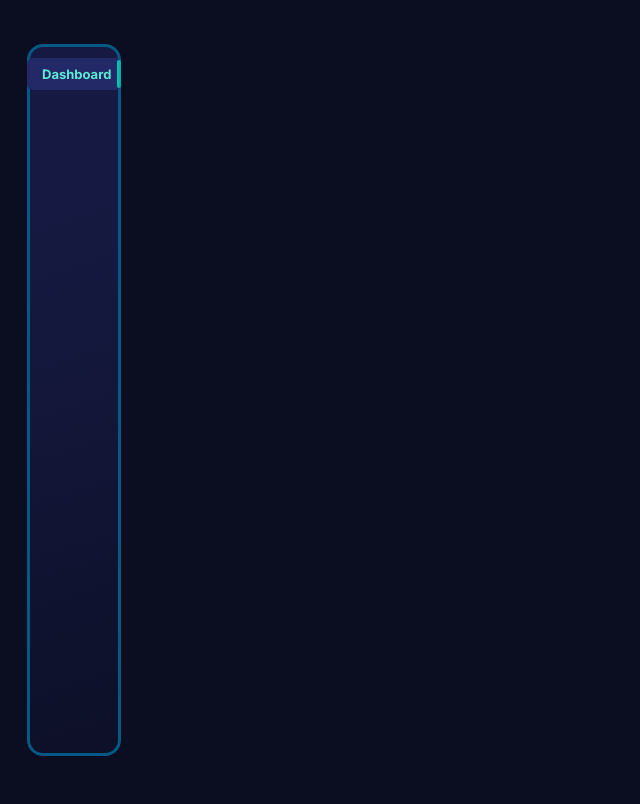
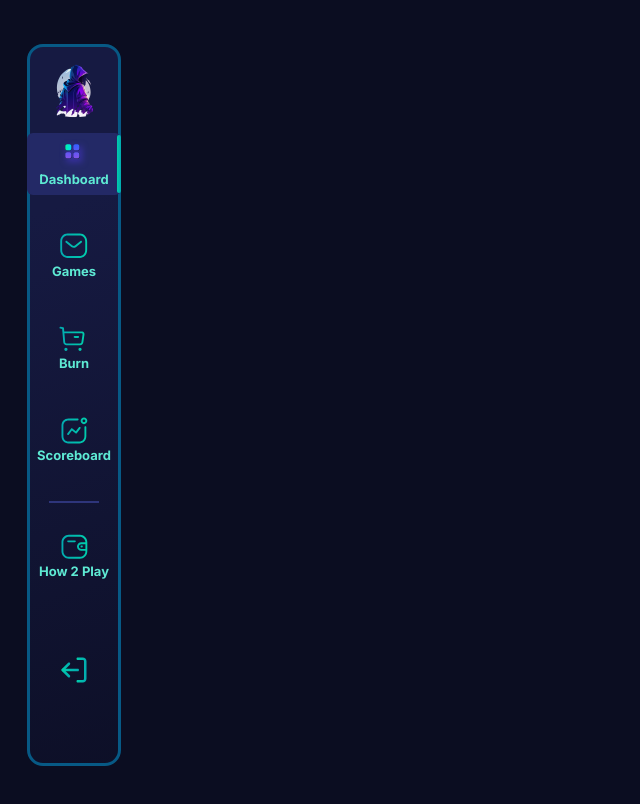
Before and after one commit to rickybrce/anon-nextjs, a Next.js app: page / in a window 1280 px wide. Shown: the top 804 px of the page, without its empty margins (0-640 px from the left). Built offline with nearby package versions, Linux system fonts and the light colour scheme.

Commit message:
left menu desktop

```diff
--- a/src/app/components/LeftMenu.tsx
+++ b/src/app/components/LeftMenu.tsx
@@ -1,23 +1,78 @@
 import React, { ReactNode, useState } from 'react'
 import LeftMenuSIngleItem from './LeftMenuSIngleItem'
+import Link from 'next/link'
+import Image from "next/image";
 
 type Props = {
     description?: string
+    items?: any
 }
 
-const LeftMenu = ({ description }: Props) => {
+const LeftMenu = ({ items, description }: Props) => {
 
     return (
-        <div className="bg-sidebar h-[calc(100vh-88px)] border-[3px] border-green-100 w-[94px] rounded-[16px]">
-            <div className='mb-[11px]'>
+        <div className="flex flex-wrap items-stretch bg-sidebar min-h-[calc(100vh-88px)] border-[3px] border-green-100 w-[94px] rounded-[16px]">
+            <div className='w-full'>
+                <div className='mb-[11px] mt-[13px]'>
+                    <Image
+                        src={"/images/menu-avatar@2x.png"}
+                        alt={""}
+                        width={124}
+                        height={124}
+                        className="
+                    w-full
+                    h-auto
+                    max-w-[62px]
+                    mx-auto
+                    relative
+                    "
+                    />
+                </div>
+                {items && (
+                    items.map((item: any, index: number) => (
+                        <div key={index}>
+                            {items.length === index + 1 ? (
+                                <>
+                                    <div className='w-full px-[19px] mb-[22px]'> <div className="bg-blue-300 h-[2px] w-full"></div></div>
+                                    <LeftMenuSIngleItem
+                                        key={index}
+                                        link={item.link}
+                                        title={item.title}
+                                        iconUrl={item.iconUrl}
+                                        active={item.active}
+                                    />
+                                </>
+                            ) : (
+                                <>
+                                    <LeftMenuSIngleItem
+                                        key={index}
+                                        link={item.link}
+                                        title={item.title}
+                                        iconUrl={item.iconUrl}
+                                        active={item.active}
+                                    />
+                                </>
+                            )}
+                        </div>
+                    ))
+                )}
+            </div>
+            <button className='w-full mb-[78px] mt-[38px] flex items-end'>
+                <Image
+                    src={"/images/ic-log-out.svg"}
+                    alt={""}
+                    width={54}
+                    height={54}
+                    className="
+                    w-full
+                    h-auto
+                    max-w-[30px]
+                    mx-auto
+                    relative
+                    "
+                />
+            </button>
 
-            </div>
-            <LeftMenuSIngleItem
-                link="/"
-                title="Dashboard"
-                iconUrl=""
-                active={true}
-                />
         </div>
     )
 }
--- a/src/app/components/LeftMenuSIngleItem.tsx
+++ b/src/app/components/LeftMenuSIngleItem.tsx
@@ -1,6 +1,8 @@
+"use client"; // This is a client component
 import Link from 'next/link'
 import Image from "next/image";
 import React, { ReactNode, useState } from 'react'
+import { motion, AnimatePresence } from "framer-motion";
 
 type Props = {
     link?: string
@@ -11,27 +13,45 @@ type Props = {
 }
 
 const LeftMenuSIngleItem = ({ active, link, title, target, iconUrl }: Props) => {
+    const [activeMenu, seActiveMenu] = useState(active ? active : false);
 
     return (
-        <Link href={link ? link : ""} target={target} className={`block text-green-200 px-3 text-center rounded-[6px] mb-[30px] py-[6px] relative
+        <Link
+            onMouseEnter={() => {
+                seActiveMenu(true);
+            }}
+            onMouseLeave={() => {
+                seActiveMenu(active ? active : false);
+            }}
+            href={link ? link : ""}
+            target={target}
+            className={`block text-green-200  text-center rounded-[6px] mb-[30px] py-[6px] relative
         `}>
-            {active && (
-                <>
-                <div className="absolute top-0 left-[-3px] w-[calc(100%+6px)] h-full bg-blue-200 rounded-[6px] z-0"></div>
-                <div className="absolute top-[2px] right-[-3px] w-[4px] h-[calc(100%-4px)] bg-active-nav-link rounded-[20px] z-0"></div>
-                </>
-            )}
+            <AnimatePresence>
+                {activeMenu && (
+                    <motion.div
+                        initial={{ opacity: 0 }}
+                        transition={{ duration: 0.5 }}
+                        animate={{ opacity: 1 }}
+                        className='transition duration-500'>
+                        <div className="absolute top-0 left-[-3px] w-[calc(100%+6px)] h-full bg-blue-200 rounded-[6px] z-0"></div>
+                        <div className="absolute top-[2px] right-[-3px] w-[4px] h-[calc(100%-4px)] bg-active-nav-link rounded-[20px] z-0"></div>
+                    </motion.div>
+                )}
+            </AnimatePresence>
+
             {iconUrl && (
                 <Image
                     src={iconUrl ? "/images/" + iconUrl : ""}
                     alt={title ? title : ""}
-                    width={30}
-                    height={30}
+                    width={54}
+                    height={54}
                     className="
             w-full
             h-auto
             max-w-[30px]
             mx-auto
+            relative
             "
                 />
             )}
--- a/src/app/globals.css
+++ b/src/app/globals.css
@@ -34,3 +34,6 @@ font-feature-settings: "cv10" on, "cv06" on;
 .bg-active-nav-link {
   background: linear-gradient(90deg, #00CDAC 0%, #02AAB0 100%);
 }
+.bg-line-gradient {
+  background: linear-gradient(90deg, #2BC0E4 0%, #EAECC6 100%);
+}
--- a/src/app/page.tsx
+++ b/src/app/page.tsx
@@ -1,11 +1,47 @@
 import Image from 'next/image'
 import LeftMenu from './components/LeftMenu'
 
+const leftMenu = [
+  {
+    link:"/",
+    title:"Dashboard",
+    iconUrl:"ic-home.svg",
+    active: true
+  },
+  {
+    link:"#games",
+    title:"Games",
+    iconUrl:"ic-message.svg",
+    active: false
+  },
+  {
+    link:"#burn",
+    title:"Burn",
+    iconUrl:"ic-buy.svg",
+    active: false
+  },
+  {
+    link:"#scoreboard",
+    title:"Scoreboard",
+    iconUrl:"ic-activity.svg",
+    active: false
+  },
+  {
+    link:"#how2play",
+    title:"How 2 Play",
+    iconUrl:"ic-wallet.svg",
+    active: false
+  }
+]
+
 export default function Home() {
+
   return (
     <main className="">
       <div className="px-[27px] py-[44px]">
-       <LeftMenu />
+       <LeftMenu
+       items={leftMenu}
+       />
       </div>
     </main>
   )
--- a/tailwind.config.js
+++ b/tailwind.config.js
@@ -18,6 +18,7 @@ module.exports = {
         'blue': {
           100:"#0B0D21",
           200: "#232966",
+          300:"#2E357B"
         },
         'green': {
           100:"#075985",
```
